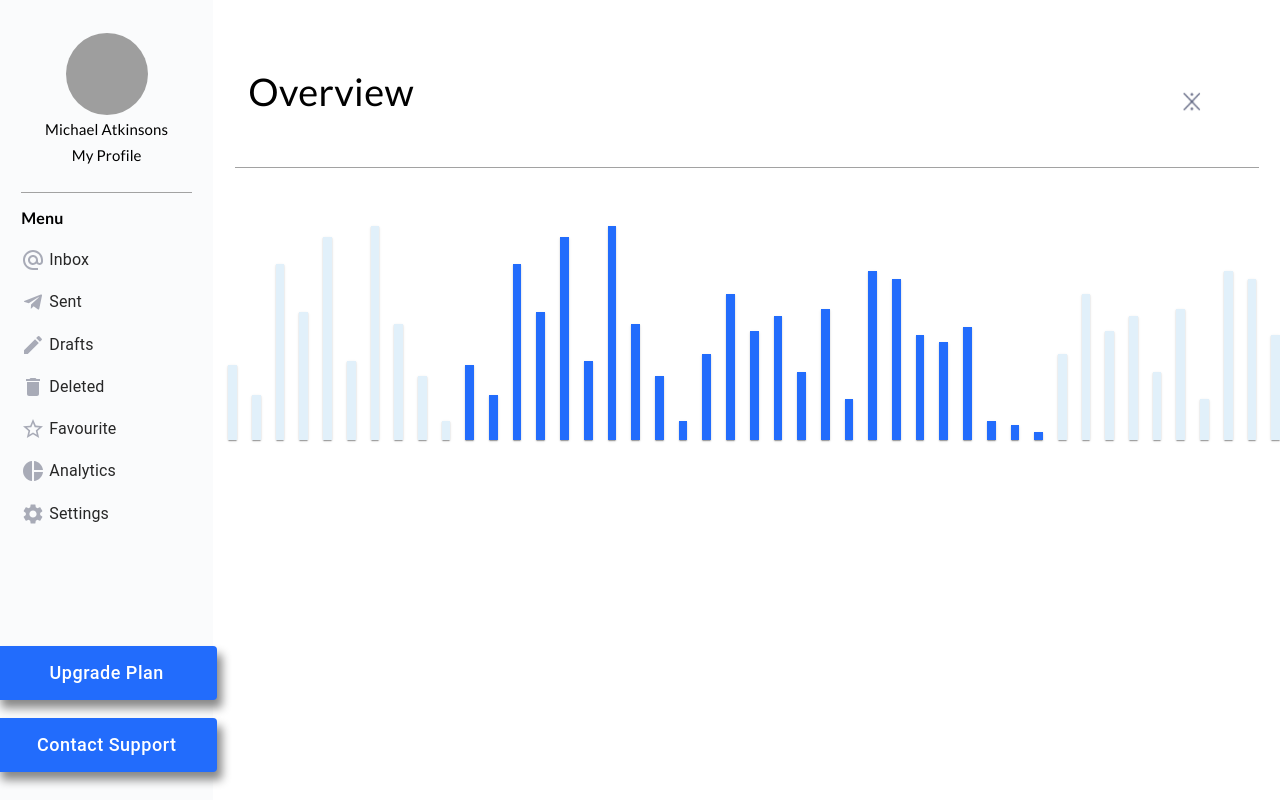
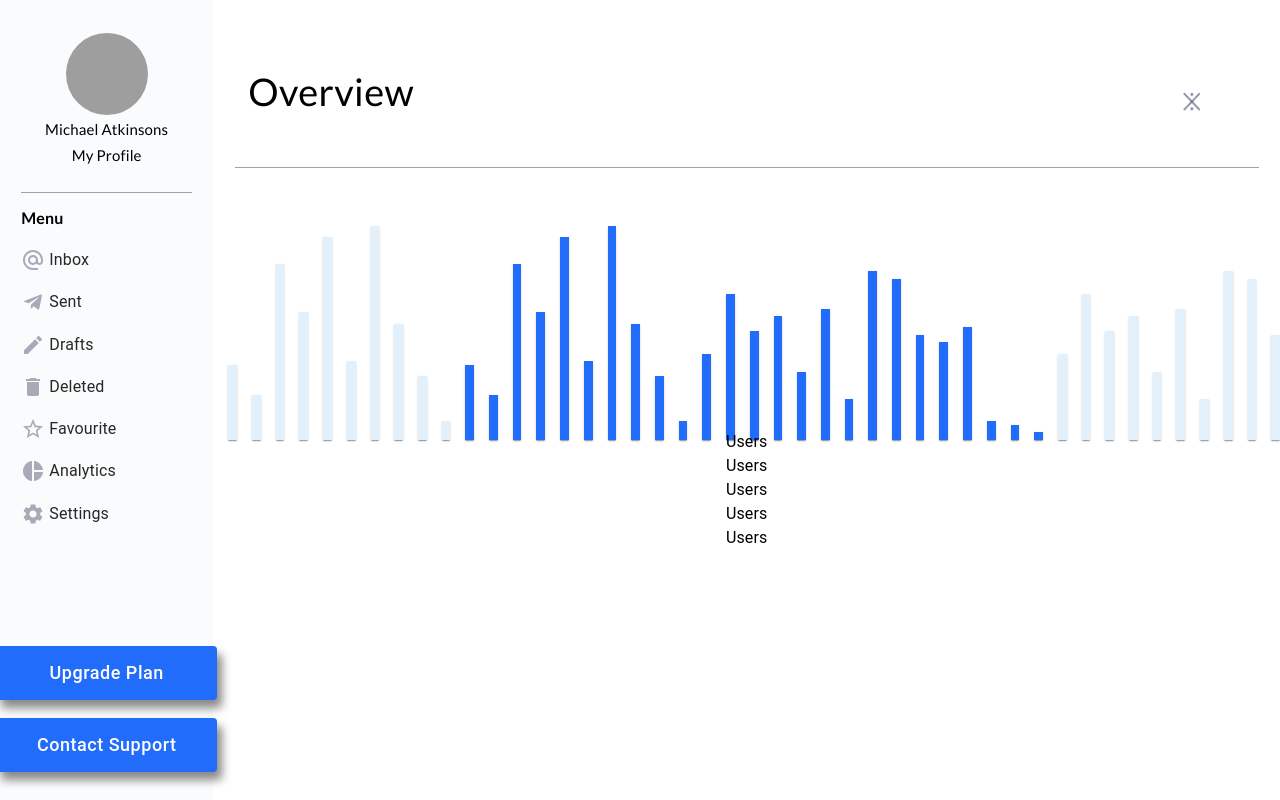
Before and after one commit to thenightking-94/react_analytics_dashboard, a React (Create React App) app: page / in a window 1280 px wide. Built offline with nearby package versions, Linux system fonts and the light colour scheme; grey boxes are pictures that could not be loaded.

Commit message:
code updates

```diff
--- a/src/CSS/background.css
+++ b/src/CSS/background.css
@@ -57,3 +57,20 @@
 #barslight:hover {
   background-color: red !important;
 }
+.bot_section {
+  margin-top: 50px;
+  height: 45px;
+  padding: 20px;
+}
+#insideBot {
+  display: flex;
+  flex-direction: column;
+  justify-content: center;
+  align-items: center;
+}
+.flexadder {
+  display: flex;
+  flex-direction: row;
+  justify-content: space-evenly;
+  align-items: center;
+}
--- a/src/components/Bottomsection.js
+++ b/src/components/Bottomsection.js
@@ -1,9 +1,31 @@
 import React from 'react';
+import '../CSS/background.css';
+import cross from '../assets/icon_cross.PNG';
+import { Typography } from '@material-ui/core';
 
 export default function BottomSection() {
+
     return (
-        <div>
-
+        <div className='bot_section'>
+            <div id='insideBot'>
+                <div className='flexAdder'>
+                    <Typography>
+                        Users
+                    </Typography>
+                    <Typography>
+                        Users
+                    </Typography>
+                    <Typography>
+                        Users
+                    </Typography>
+                    <Typography>
+                        Users
+                    </Typography>
+                    <Typography>
+                        Users
+                    </Typography>
+                </div>
+            </div>
         </div>
     )
 }
```
